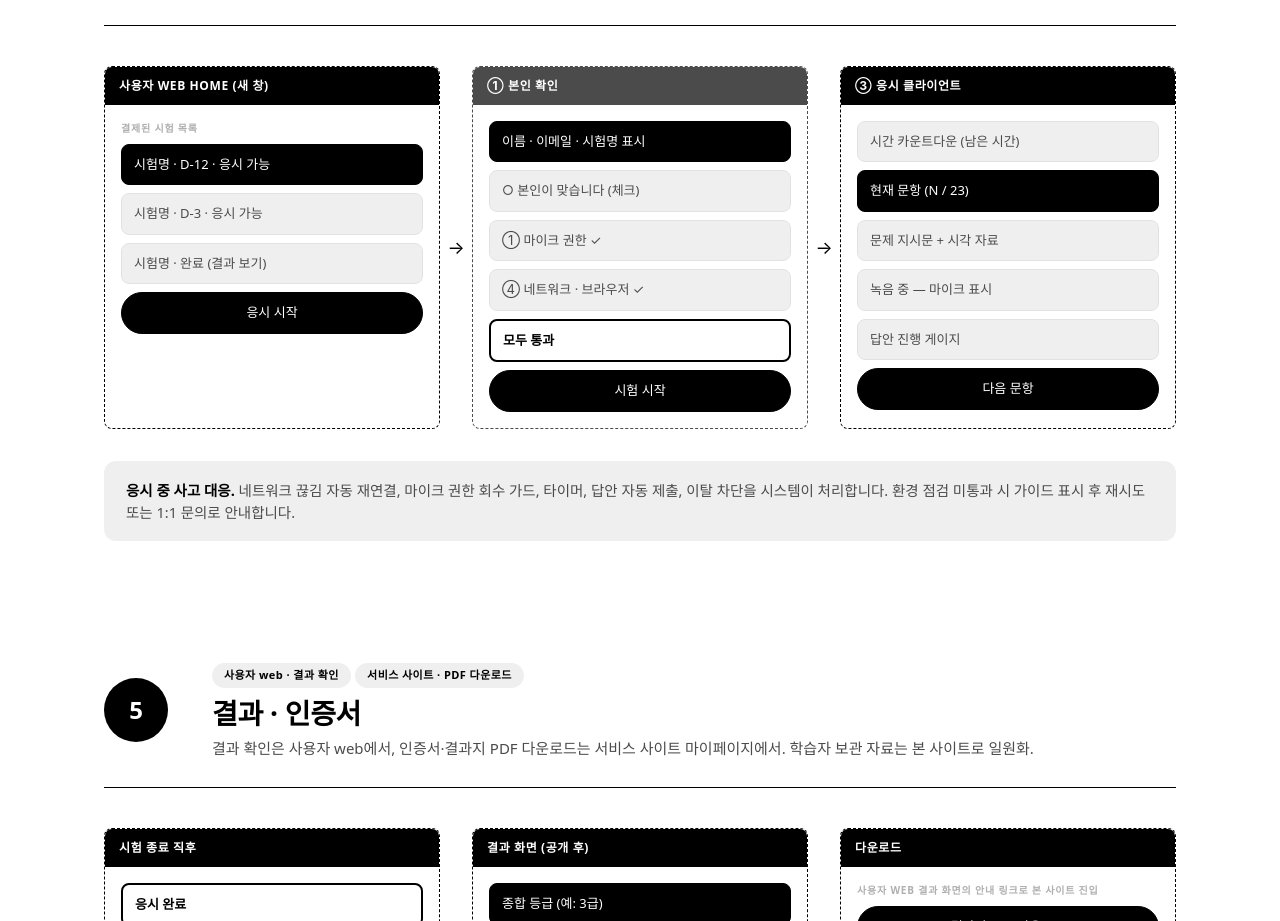
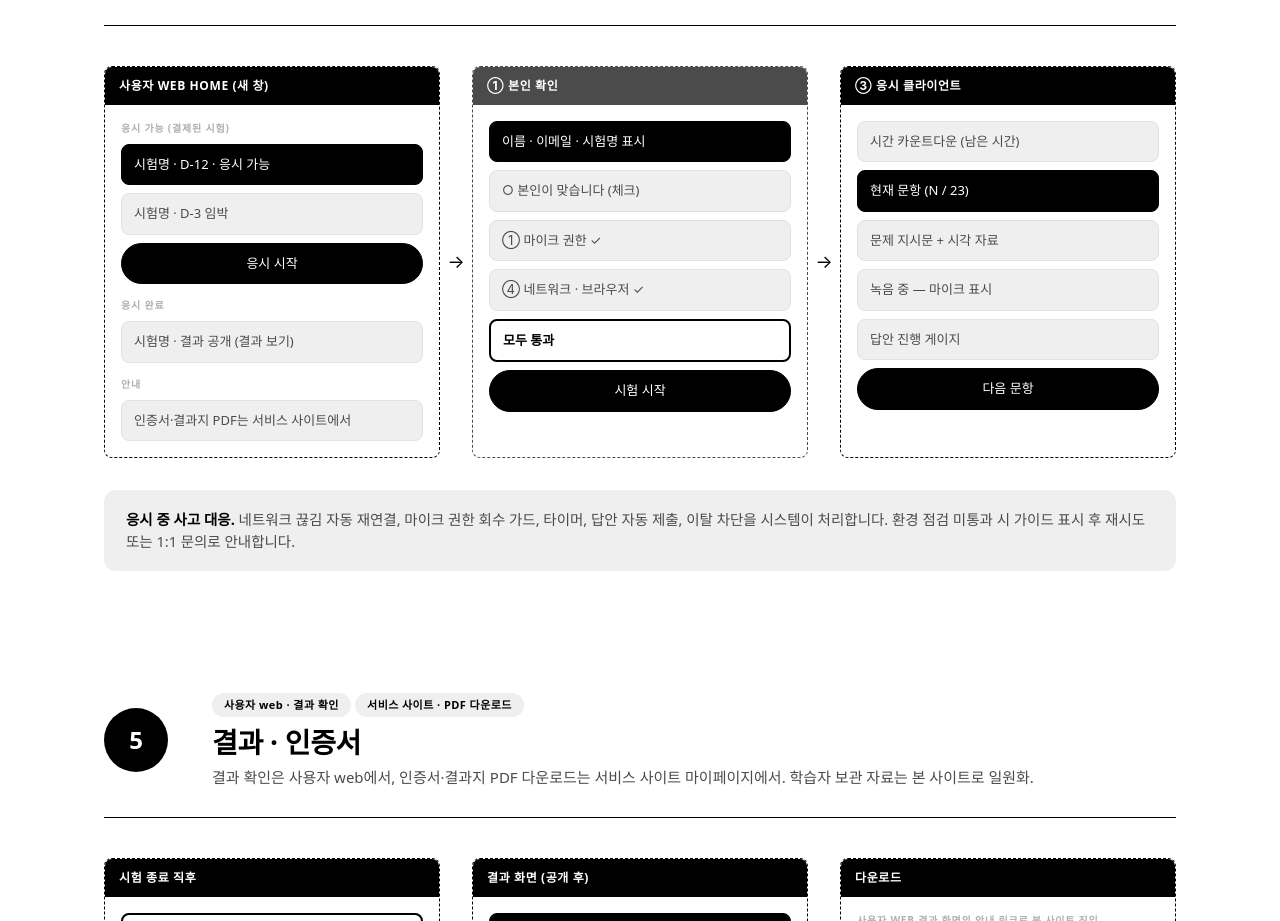
Before and after one commit to spapa2351-design/ibt, a plain HTML site: page koen-report-v1/flow-overview.html in a window 1280 px wide. Shown: the part 2869-3790 px from the top of the page. Drawn offline with Linux system fonts and the light colour scheme; a web font is replaced by a local one.

Commit message:
Add files via upload

```diff
--- a/koen-report-v1/flow-overview.html
+++ b/koen-report-v1/flow-overview.html
@@ -429,11 +429,14 @@
     <div class="wire">
       <div class="wire-bar" data-i18n="s4_w0_bar">사용자 web home (새 창)</div>
       <div class="wire-body">
-        <div class="label" data-i18n="s4_w0_l">결제된 시험 목록</div>
+        <div class="label" data-i18n="s4_w0_l">응시 가능 (결제된 시험)</div>
         <div class="box fill" data-i18n="s4_w0_b1">시험명 · D-12 · 응시 가능</div>
-        <div class="box" data-i18n="s4_w0_b2">시험명 · D-3 · 응시 가능</div>
-        <div class="box" data-i18n="s4_w0_b3">시험명 · 완료 (결과 보기)</div>
+        <div class="box" data-i18n="s4_w0_b2">시험명 · D-3 임박</div>
         <div class="box btn" data-i18n="s4_w0_b4">응시 시작</div>
+        <div class="label" data-i18n="s4_w0_l2">응시 완료</div>
+        <div class="box" data-i18n="s4_w0_b3">시험명 · 결과 공개 (결과 보기)</div>
+        <div class="label" data-i18n="s4_w0_l3">안내</div>
+        <div class="box" data-i18n="s4_w0_b5">인증서·결과지 PDF는 서비스 사이트에서</div>
       </div>
     </div>
     <div class="flow-arrow">→</div>
@@ -622,9 +625,12 @@ const i18n = {
     s3_w2_bar: '마이페이지 · 응시하기', s3_w2_l: '응시 대기 요약',
     s3_w2_b1: '응시 가능 N건 / 완료 N건', s3_w2_b2: '결제 내역·인증서·환불은 본 사이트', s3_w2_b3: '응시하기 (새 창 ↗)',
     s3_w2_b4: '14일 경과 시 자동 만료', s3_w2_b5: '팝업 차단 시 허용 안내',
-    s4_w0_bar: '사용자 web home (새 창)', s4_w0_l: '결제된 시험 목록',
-    s4_w0_b1: '시험명 · D-12 · 응시 가능', s4_w0_b2: '시험명 · D-3 · 응시 가능',
-    s4_w0_b3: '시험명 · 완료 (결과 보기)', s4_w0_b4: '응시 시작',
+    s4_w0_bar: '사용자 web home (새 창)',
+    s4_w0_l: '응시 가능 (결제된 시험)',
+    s4_w0_b1: '시험명 · D-12 · 응시 가능', s4_w0_b2: '시험명 · D-3 임박',
+    s4_w0_b4: '응시 시작',
+    s4_w0_l2: '응시 완료', s4_w0_b3: '시험명 · 결과 공개 (결과 보기)',
+    s4_w0_l3: '안내', s4_w0_b5: '인증서·결과지 PDF는 서비스 사이트에서',
     s4_w1_bar: '① 본인 확인 → ② 환경 점검',
     s5_w3_bar: '서비스 사이트 · 마이페이지 다운로드',
     s5_w3_l: '사용자 web 결과 화면의 안내 링크로 본 사이트 진입',
@@ -713,9 +719,12 @@ const i18n = {
     s3_w2_bar: 'マイページ · 受験する', s3_w2_l: '受験待機サマリー',
     s3_w2_b1: '受験可能N件 / 完了N件', s3_w2_b2: '決済履歴·証明書·返金は本サイト', s3_w2_b3: '受験する(新しい窓 ↗)',
     s3_w2_b4: '14日経過で自動失効', s3_w2_b5: 'ポップアップブロック時の許可案内',
-    s4_w0_bar: 'ユーザーweb home(新しい窓)', s4_w0_l: '決済済み試験リスト',
-    s4_w0_b1: '試験名 · D-12 · 受験可能', s4_w0_b2: '試験名 · D-3 · 受験可能',
-    s4_w0_b3: '試験名 · 完了(結果を見る)', s4_w0_b4: '受験開始',
+    s4_w0_bar: 'ユーザーweb home(新しい窓)',
+    s4_w0_l: '受験可能(決済済み試験)',
+    s4_w0_b1: '試験名 · D-12 · 受験可能', s4_w0_b2: '試験名 · D-3 切迫',
+    s4_w0_b4: '受験開始',
+    s4_w0_l2: '受験完了', s4_w0_b3: '試験名 · 結果公開(結果を見る)',
+    s4_w0_l3: '案内', s4_w0_b5: '証明書·結果レポートPDFはサービスサイトで',
     s4_w1_bar: '① 本人確認 → ② 動作環境チェック',
     s5_w3_bar: 'サービスサイト · マイページからダウンロード',
     s5_w3_l: 'ユーザーweb結果画面の案内リンクから本サイトへ',
```
Also changed, not shown: 1 other file.
